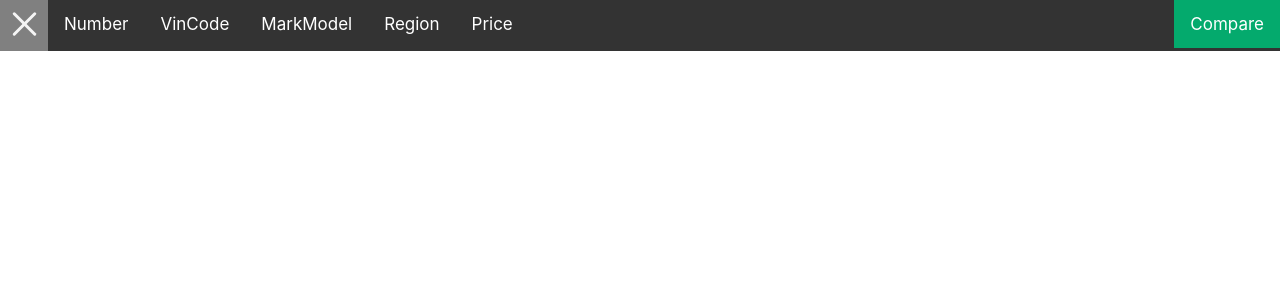
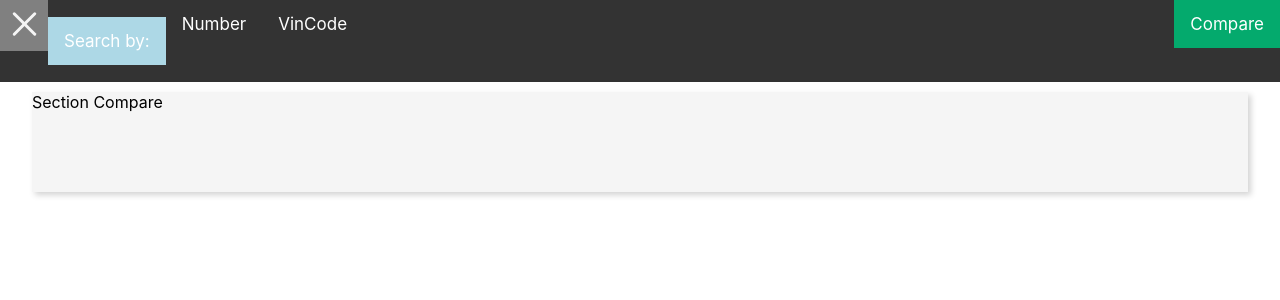
Before and after one commit to KostiantynPolishko2/ts_app-exam, a React (Create React App) app: page /compare in a window 1280 px wide. Both pictures are taken after a click on the button 24 px from the left and 24 px from the top of the page. Shown: the top 300 px of the page. Built offline with nearby package versions, Linux system fonts and the light colour scheme.

Commit message:
10 Has Created scheme of intaraction between Link, Route, Routes.

```diff
--- a/package.json
+++ b/package.json
@@ -15,6 +15,7 @@
     "node-modules": "^1.0.1",
     "react": "^18.3.1",
     "react-dom": "^18.3.1",
+    "react-router-dom": "^6.24.1",
     "react-scripts": "5.0.1",
     "styled-components": "^6.1.11",
     "the-new-css-reset": "^1.11.2",
--- a/src/components/BurgerMenu/BurgerMenu.styled.ts
+++ b/src/components/BurgerMenu/BurgerMenu.styled.ts
@@ -2,12 +2,15 @@ import styled, { css } from 'styled-components';
 import Hamburger from 'hamburger-react';
 
 export const BurgerMenuWrapper = styled.div.attrs({
-    className: 'test'
 })`
 
 `;
 
-export const BtnBurgerMenu = styled(Hamburger).attrs({
-})`
-    background-color: grey;
+export const SearcSelect = styled.p`
+    float: left;
+    color: white;
+    padding: 14px 16px;
+    text-decoration: none;
+    font-size: 17px;
+    background-color: lightblue;
 `;
--- a/src/components/BurgerMenu/BurgerMenu.tsx
+++ b/src/components/BurgerMenu/BurgerMenu.tsx
@@ -1,8 +1,12 @@
 import React, { FC, useState } from 'react';
+import Hamburger from 'hamburger-react';
+import { Link, Routes, Route } from 'react-router-dom';
 import { BurgerMenuWrapper } from './BurgerMenu.styled';
 import './BurgerMenu.css';
-import Hamburger from 'hamburger-react';
-import { EmitFlags } from 'typescript';
+import Compare from '../Section/Compare';
+import Number from '../Section/Number';
+import VinCode from '../Section/VinCode';
+import { SearcSelect } from './BurgerMenu.styled';
 
 interface BurgerMenuProps {}
 
@@ -15,6 +19,7 @@ const BurgerMenu: FC<BurgerMenuProps> = (): React.FunctionComponentElement<Burge
    const [isOpen, setOpen] = useState<boolean>(false);
 
    return (
+      <>
          <BurgerMenuWrapper className='topnav'>
             <div style={{backgroundColor: 'grey', width: 'fit-content', height: 51 + 'px', float: 'left'}}>
                <Hamburger color='whitesmoke' background-color='grey' rounded
@@ -22,14 +27,20 @@ const BurgerMenu: FC<BurgerMenuProps> = (): React.FunctionComponentElement<Burge
             </div>
 
             <div id="myLinks" style={{display: `${handleDisplay(isOpen)}`}}>
-               <a href="#news">Number</a>
-               <a href="#contact">VinCode</a>
-               <a href="#about">MarkModel</a>
-               <a href="#about">Region</a>
-               <a href="#about">Price</a>
+                  <SearcSelect>Search by:</SearcSelect>
+                  <Link to={'/number'}>Number</Link>
+                  <Link to={'/vincode'}>VinCode</Link>
             </div>
-         <a href="#home" className="active">Compare</a>
+            <Link to={'/compare'} className="active">Compare</Link>
          </BurgerMenuWrapper>
+         <section style={{display: `${handleDisplay(isOpen)}`}}>
+            <Routes>
+               <Route loader path='/number' element={<Number />}/>
+               <Route path='/vincode' element={<VinCode />}/>
+               <Route path='/compare' element={<Compare/>}/>
+            </Routes>
+         </section>
+      </>
      );
 }
 
--- /dev/null
+++ b/src/components/Section/Compare.tsx
@@ -0,0 +1,10 @@
+import React, { FC, ReactElement } from 'react';
+import { SectionWrapper } from './Section.styled';
+
+const Compare: FC = (): ReactElement => (
+    <SectionWrapper>
+        Section Compare
+    </SectionWrapper>
+);
+
+export default Compare;
--- /dev/null
+++ b/src/components/Section/Number.tsx
@@ -0,0 +1,11 @@
+import React, { FC, ReactElement } from 'react';
+import { SectionWrapper } from './Section.styled';
+
+
+const Number: FC = (): ReactElement => (
+   <SectionWrapper>
+      Section Number
+   </SectionWrapper>
+);
+
+export default Number;
--- /dev/null
+++ b/src/components/Section/Section.styled.ts
@@ -0,0 +1,15 @@
+import styled from 'styled-components';
+
+const MiddlePosition = styled.div`
+    position: absolute;
+    left: 50%;
+    transform: translateX(-50%);
+`;
+
+export const SectionWrapper = styled(MiddlePosition)`
+    width: 95vw;
+    min-height: 100px;
+    margin: 10px 0;
+    background-color: whitesmoke;
+    box-shadow: 3px 3px 6px lightgray;
+`;
--- /dev/null
+++ b/src/components/Section/Section.tsx
@@ -0,0 +1,7 @@
+import React, { FC } from 'react';
+import { SectionWrapper } from './Section.styled';
+import Number from './Number';
+import VinCode from './VinCode';
+import { Route, Routes } from 'react-router-dom';
+
+interface SectionProps {}
--- /dev/null
+++ b/src/components/Section/VinCode.tsx
@@ -0,0 +1,12 @@
+import React, { FC, ReactElement } from 'react';
+import { SectionWrapper } from './Section.styled';
+
+interface VinCodeProps {}
+
+const VinCode: FC<VinCodeProps> = (): ReactElement => (
+   <SectionWrapper>
+      Section VinCode
+   </SectionWrapper>
+);
+
+export default VinCode;
--- a/src/index.tsx
+++ b/src/index.tsx
@@ -1,15 +1,19 @@
 import React from 'react';
 import ReactDOM from 'react-dom/client';
 import './index.css';
+import 'the-new-css-reset';
 import BurgerMenu from './components/BurgerMenu/BurgerMenu';
 import reportWebVitals from './reportWebVitals';
+import { BrowserRouter } from 'react-router-dom';
 
 const root = ReactDOM.createRoot(
   document.getElementById('root') as HTMLElement
 );
 root.render(
   <React.StrictMode>
-    <BurgerMenu />
+    <BrowserRouter>
+      <BurgerMenu/>
+    </BrowserRouter>
   </React.StrictMode>
 );
 
```
Also changed, not shown: 1 other file (tests, documents, lock files or other folders). Lines whose indentation alone changed are shown as unchanged.
